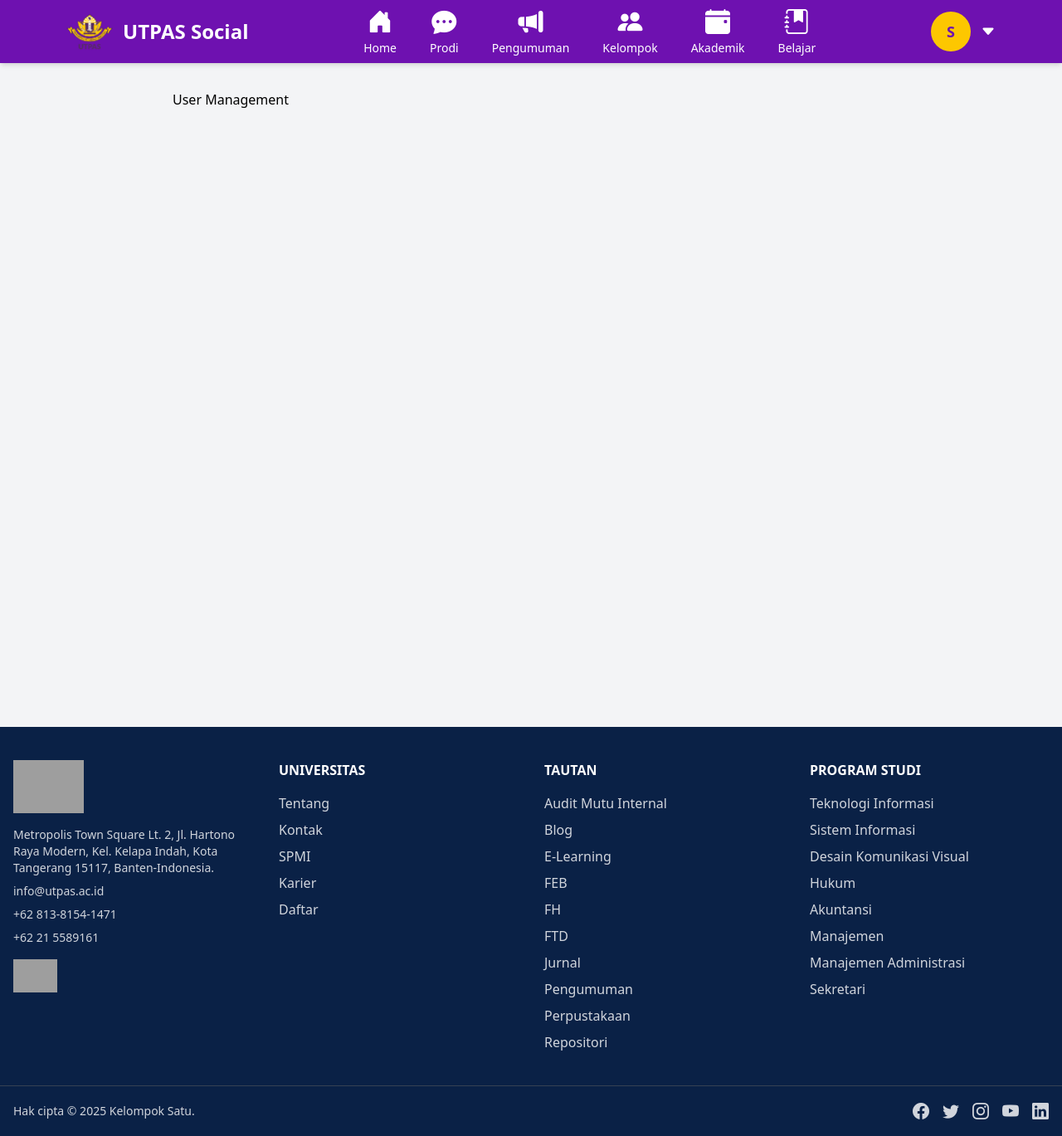
After one commit to KelompokMVCAdamPlorenNathanYesa/utpas-social, a PHP site: template resource/views/user/index.php in a window 1280 px wide. The commit adds this page. Shown: the whole page at 83% size. Run offline with PHP 8.4, Linux system fonts and the light colour scheme; the template is opened without the code that fills it, so the values that code supplies are empty; the visitor is signed in with stand-in values (Sample User, id 1); grey boxes are pictures that could not be loaded.

Commit message:
Membuat panel admin untuk melihat User

```diff
--- a/resource/css/app.css
+++ b/resource/css/app.css
@@ -11,20 +11,12 @@
     --color-red-500: oklch(63.7% 0.237 25.331);
     --color-red-600: oklch(57.7% 0.245 27.325);
     --color-red-700: oklch(50.5% 0.213 27.518);
-    --color-yellow-50: oklch(98.7% 0.026 102.212);
-    --color-yellow-100: oklch(97.3% 0.071 103.193);
-    --color-yellow-200: oklch(94.5% 0.129 101.54);
     --color-yellow-300: oklch(90.5% 0.182 98.111);
     --color-yellow-400: oklch(85.2% 0.199 91.936);
     --color-yellow-500: oklch(79.5% 0.184 86.047);
-    --color-yellow-600: oklch(68.1% 0.162 75.834);
-    --color-yellow-700: oklch(55.4% 0.135 66.442);
-    --color-yellow-900: oklch(42.1% 0.095 57.708);
     --color-green-100: oklch(96.2% 0.044 156.743);
     --color-green-500: oklch(72.3% 0.219 149.579);
     --color-green-700: oklch(52.7% 0.154 150.069);
-    --color-emerald-300: oklch(84.5% 0.143 164.978);
-    --color-emerald-600: oklch(59.6% 0.145 163.225);
     --color-blue-400: oklch(70.7% 0.165 254.624);
     --color-blue-600: oklch(54.6% 0.245 262.881);
     --color-blue-700: oklch(48.8% 0.243 264.376);
--- a/resource/views/403.php
+++ b/resource/views/403.php
@@ -9,7 +9,6 @@
     <link rel="stylesheet" href="https://cdn.jsdelivr.net/npm/bootstrap-icons@1.11.3/font/bootstrap-icons.css">
 </head>
 <body >
-    <?php include __DIR__ . "/components/navbar.php"; ?>
     <main class="bg-gray-100 flex items-center justify-center min-h-screen px-4">
     <div class="text-center">
         <h1 class="text-9xl font-extrabold text-purple-700 mb-4">403</h1>
@@ -20,6 +19,5 @@
         </a>
     </div>
     </main>
-    <?php include __DIR__ . "/components/footer.php"; ?>
 </body>
 </html>
--- /dev/null
+++ b/resource/views/user/index.php
@@ -0,0 +1,22 @@
+
+<!DOCTYPE html>
+<html lang="en">
+<head>
+    <meta charset="UTF-8">
+    <meta name="viewport" content="width=device-width, initial-scale=1.0">
+    <title>Manajemen user - Utpas Social</title>
+    <link rel="stylesheet" href="/resource/css/app.css">
+    <link rel="stylesheet" href="https://cdn.jsdelivr.net/npm/bootstrap-icons@1.11.3/font/bootstrap-icons.css">
+</head>
+<body class="bg-gray-100 font-sans">
+
+    <?php include __DIR__ . "/../components/navbar.php"; ?>
+
+    <main class="max-w-4xl mx-auto py-8 px-4 min-h-screen">
+        User Management
+    </main>
+
+    <?php include __DIR__ . "/../components/footer.php"; ?>
+<script src="../../resource/js/flashMsg.js"></script>
+</body>
+</html>
```
Also changed, not shown: app/Controller/UserController.php (added, +13 -0 lines), index.php (+12 -4 lines), database/database.db.
